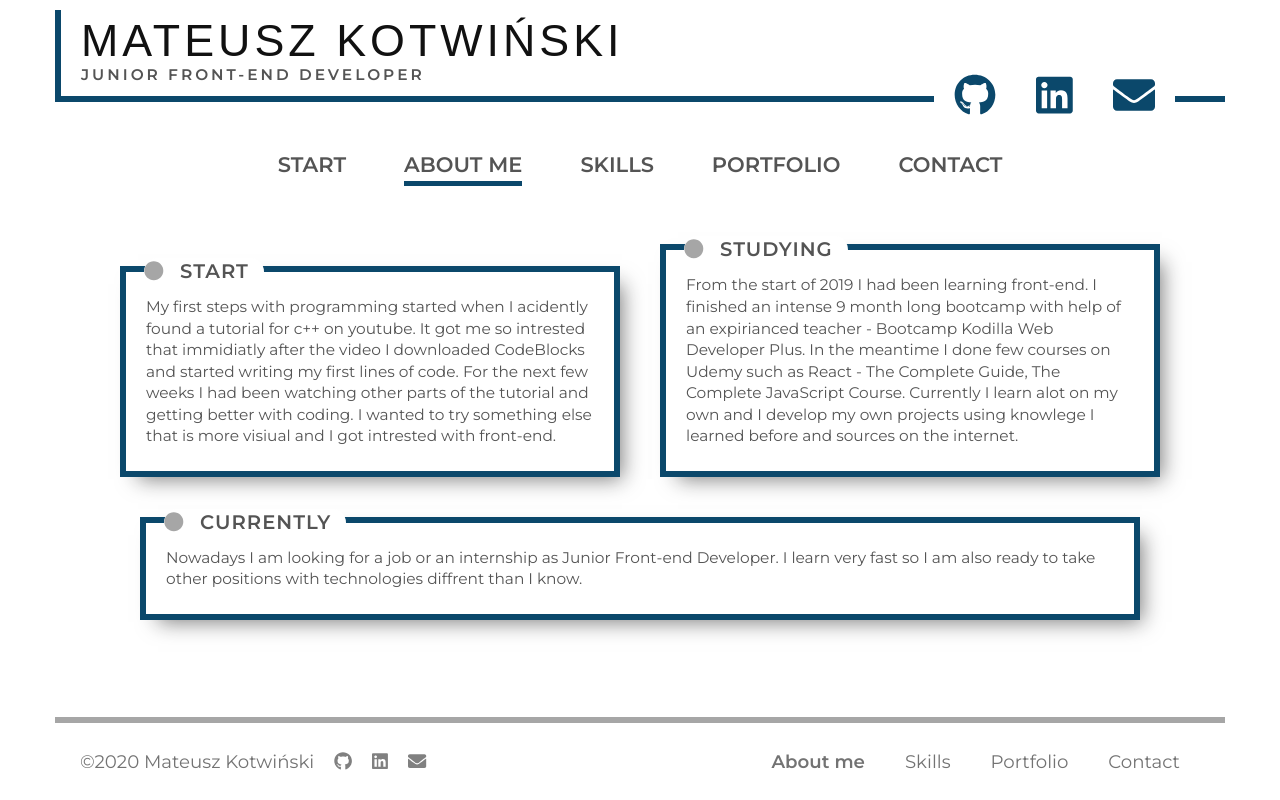
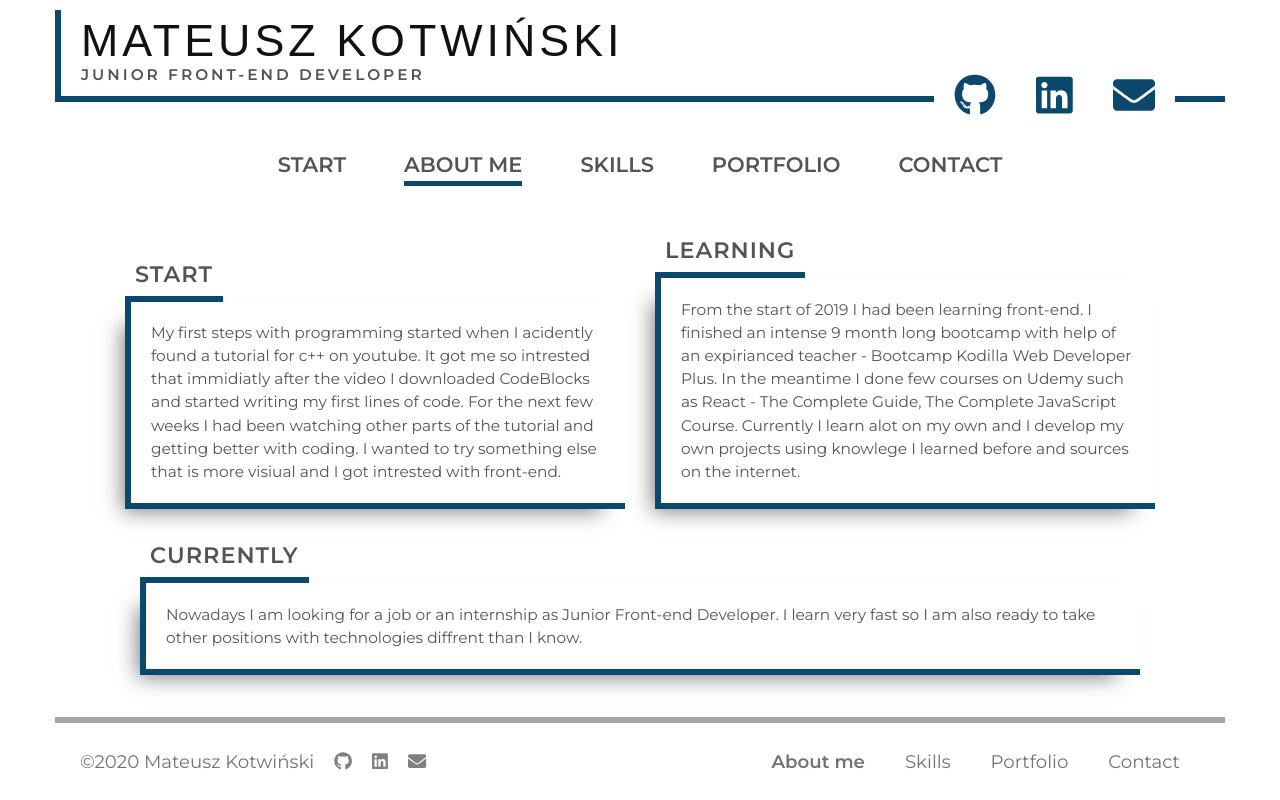
Before and after one commit to Kotwin98/portfolio_pl, a React (Create React App) app: page /about in a window 1280 px wide. Built offline with nearby package versions, Linux system fonts and the light colour scheme; a web font is replaced by a local one.

Commit message:
Change visual

```diff
--- a/src/components/pages/AboutPage.js
+++ b/src/components/pages/AboutPage.js
@@ -1,28 +1,20 @@
 import React from "react";
 import "../../styles/pages/AboutPage.scss";
-//bootstrap
 import { Row, Col } from "react-bootstrap";
-//fontawesome
-import { FontAwesomeIcon } from "@fortawesome/react-fontawesome";
-import { faCircle } from "@fortawesome/free-solid-svg-icons";
 
 const AboutPage = () => {
   return (
     <section className="about">
       <Row>
         <Col md={5}>
-          <span className="about_title">
-            <FontAwesomeIcon className="about_icon" icon={faCircle} /> Start
-          </span>
+          <span className="about_title">Start</span>
           <p className="about_text">
             My first steps with programming started when I acidently found a tutorial for c++ on youtube. It got me so intrested that immidiatly after the video I downloaded CodeBlocks and started writing my first lines of code.
             For the next few weeks I had been watching other parts of the tutorial and getting better with coding. I wanted to try something else that is more visiual and I got intrested with front-end.
           </p>
         </Col>
         <Col md={5}>
-          <span className="about_title">
-            <FontAwesomeIcon className="about_icon" icon={faCircle} /> Studying
-          </span>
+          <span className="about_title">Learning</span>
           <p className="about_text">
             From the start of 2019 I had been learning front-end. I finished an intense 9 month long bootcamp with help of an expirianced teacher - Bootcamp Kodilla Web Developer Plus.
             In the meantime I done few courses on Udemy such as React - The Complete Guide, The Complete JavaScript Course.
@@ -32,9 +24,7 @@ const AboutPage = () => {
       </Row>
       <Row>
         <Col md={10}>
-          <span className="about_title">
-            <FontAwesomeIcon className="about_icon" icon={faCircle} /> Currently
-          </span>
+          <span className="about_title">Currently</span>
           <p className="about_text">
             Nowadays I am looking for a job or an internship as Junior Front-end Developer. I learn very fast so I am also ready to take other positions with technologies diffrent than I know.
           </p>
--- a/src/styles/layouts/Footer.scss
+++ b/src/styles/layouts/Footer.scss
@@ -4,6 +4,7 @@
   display: flex;
   flex-direction: column-reverse;
   border-top: 4px solid $color-grey;
+  background-color: $color-background;
   @include tablet-large {
     flex-direction: row;
     justify-content: space-between;
--- a/src/styles/layouts/Main.scss
+++ b/src/styles/layouts/Main.scss
@@ -2,11 +2,7 @@
 
 .main {
   flex-grow: 1;
-  margin-top: 10px;
-  padding: 0 10px 10px;
-  @include mobile-large {
-    margin-top: 0;
-  }
+  padding: 20px 10px;
   @include tablet-large {
     padding: 15px 0;
   }
--- a/src/styles/pages/AboutPage.scss
+++ b/src/styles/pages/AboutPage.scss
@@ -2,7 +2,7 @@
 
 .about {
   font-size: $base-size * 1.1;
-  line-height: 1.4;
+  line-height: 1.5;
   position: relative;
   .row {
     justify-content: center;
@@ -25,40 +25,28 @@
   }
   [class*="col-"] {
     margin: 15px 5px;
-    border: 6px solid $color-blue;
-    box-shadow: 10px 10px 20px -8px rgba(17, 17, 17, 0.55);
-    background-color: $color-background;
+    padding: 0;
     @include mobile-large {
-      margin: 20px;
-    }
-    @include tablet-large {
-      padding: 8px 20px;
+      margin: 10px 15px;
     }
   }
   &_title {
-    display: block;
-    width: auto;
-    z-index: 1;
-    background-color: $color-background;
-    font-size: $base-size * 1.3;
+    padding: 8px 10px;
+    color: $color-text;
+    font-size: $base-size * 1.4;
     font-weight: 600;
     text-transform: uppercase;
     letter-spacing: 1px;
-    margin-bottom: 10px;
-    padding-right: 15px;
-    position: absolute;
-    top: -14px;
-    left: 18px;
-    border-radius: 55px;
+    border-bottom: 6px solid $color-blue;
     @include tablet-large {
-      font-size: $base-size * 1.4;
+      font-size: $base-size * 1.6;
     }
   }
-  &_icon {
-    color: $color-grey;
-    margin-right: 10px;
-  }
   &_text {
-    margin-top: 16px;
+    margin: 10px auto;
+    padding: 20px;
+    border-left: 6px solid $color-blue;
+    border-bottom: 6px solid $color-blue;
+    box-shadow: -13px 13px 20px -11px rgba(17, 17, 17, 0.55);
   }
 }
```
